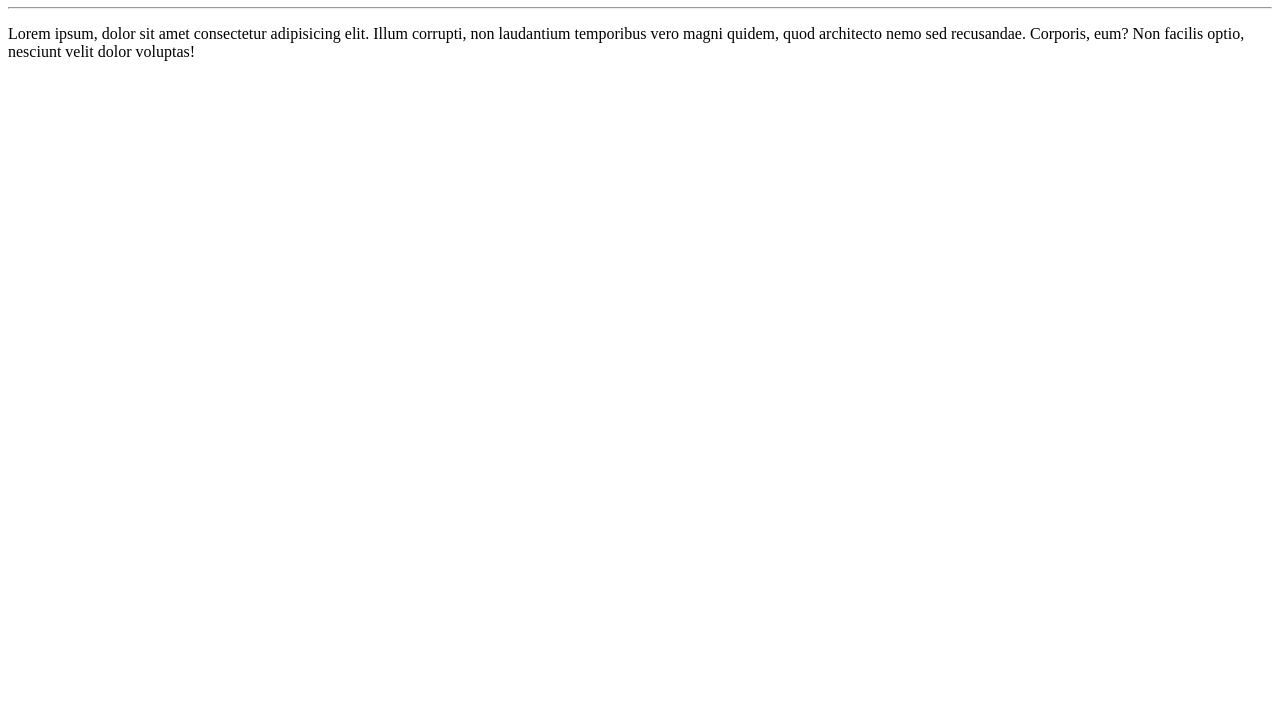
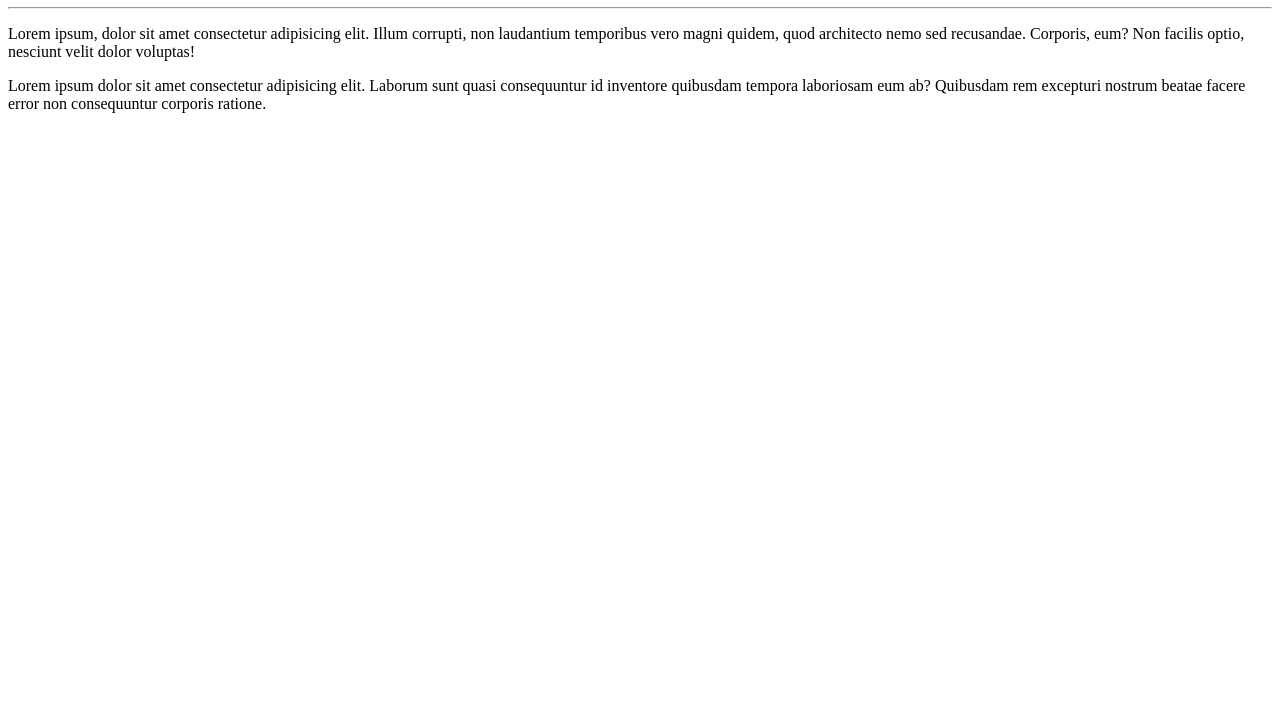
Before and after one commit to xavier-dan/Ola-Mundo, a plain HTML site: page site-exemplo/index.html in a window 1280 px wide. Shown: the part 73-800 px from the top of the page. Drawn offline with Linux system fonts and the light colour scheme.

Commit message:
Adicionei um parágrafo

```diff
--- a/site-exemplo/index.html
+++ b/site-exemplo/index.html
@@ -9,5 +9,6 @@
     <h1>Olá, mundo!</h1>
     <hr>
     <p>Lorem ipsum, dolor sit amet consectetur adipisicing elit. Illum corrupti, non laudantium temporibus vero magni quidem, quod architecto nemo sed recusandae. Corporis, eum? Non facilis optio, nesciunt velit dolor voluptas!</p>
+    <p>Lorem ipsum dolor sit amet consectetur adipisicing elit. Laborum sunt quasi consequuntur id inventore quibusdam tempora laboriosam eum ab? Quibusdam rem excepturi nostrum beatae facere error non consequuntur corporis ratione.</p>
 </body>
 </html>
```
